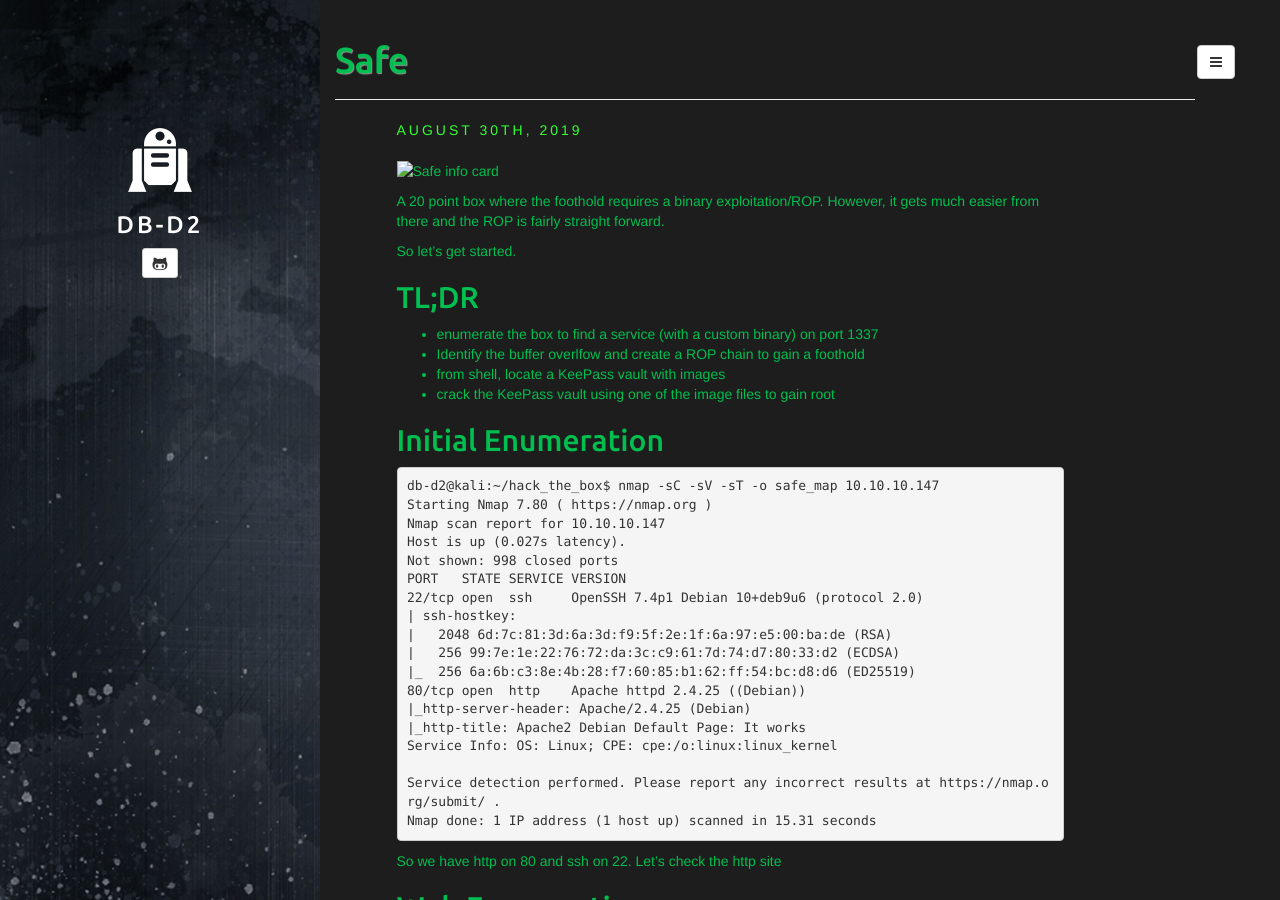
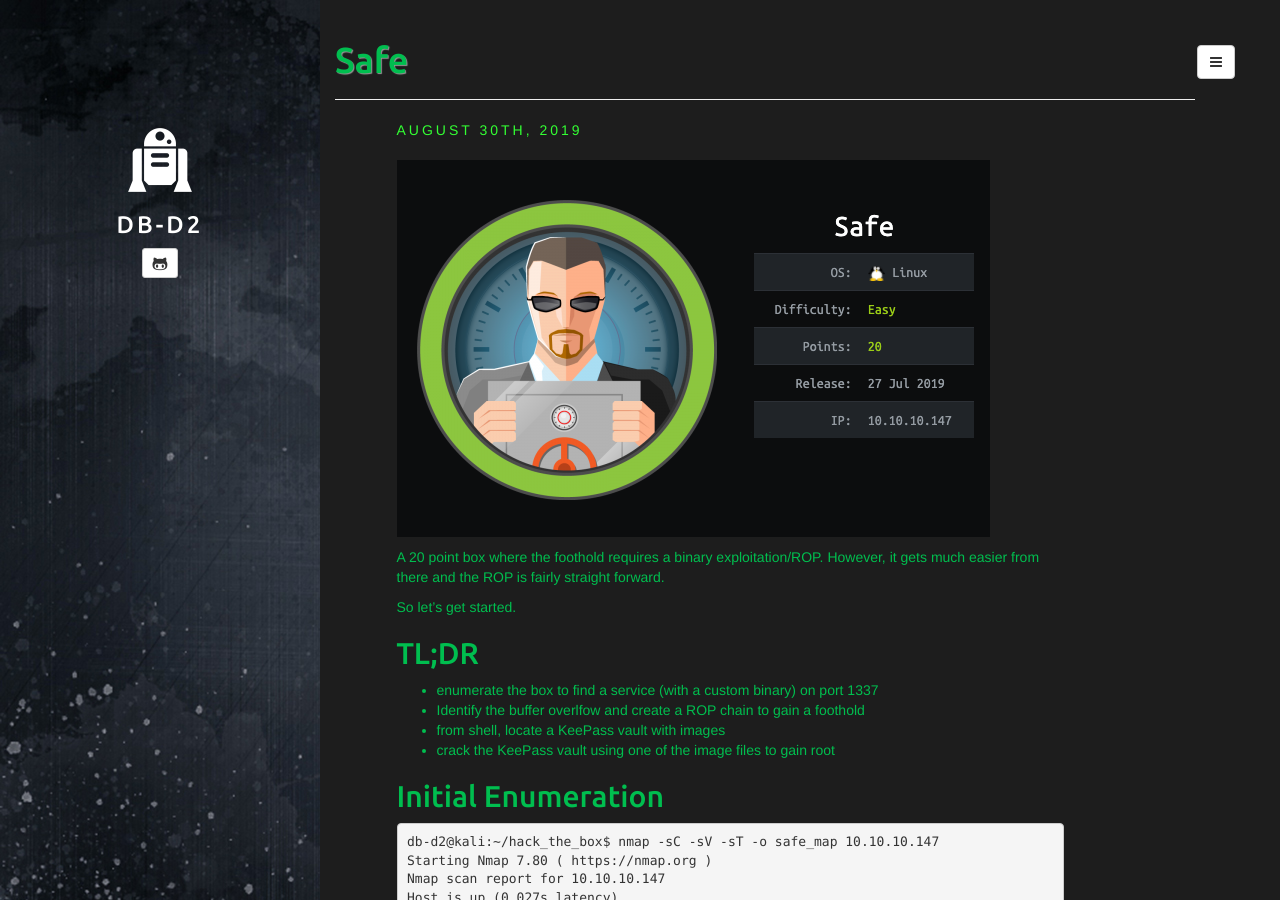
Before and after one commit to db-d2/db-d2.github.io, a Jekyll site: the page built from _posts/2019-08-30-safe.md, in a window 1280 px wide and 900 px high. Built offline with Jekyll 4.4.1, drawn with Linux system fonts in a browser that asks for light colours.

Commit message:
Update 2019-08-30-safe.md

```diff
--- a/_posts/2019-08-30-safe.md
+++ b/_posts/2019-08-30-safe.md
@@ -7,7 +7,7 @@
 comments: true
 ---
 
-![Safe info card](../images/safe_card.png)
+![Safe info card](/images/safe_card.png)
 
 A 20 point box where the foothold requires a binary exploitation/ROP. However, it gets much easier from there and the ROP is fairly straight forward.
 
@@ -47,11 +47,11 @@
 
 ## Web Enumeration
 
-![Safe http site](../images/safe_http.png)
+![Safe http site](/images/safe_http.png)
 
 Looks like the default apache page but let's inspect it anyway
 
-![Safe http source](../images/safe_http_src.png)
+![Safe http source](/images/safe_http_src.png)
 
 So "myapp" is running on p1337 and it's available for download. Let's check out the service first
 
```
